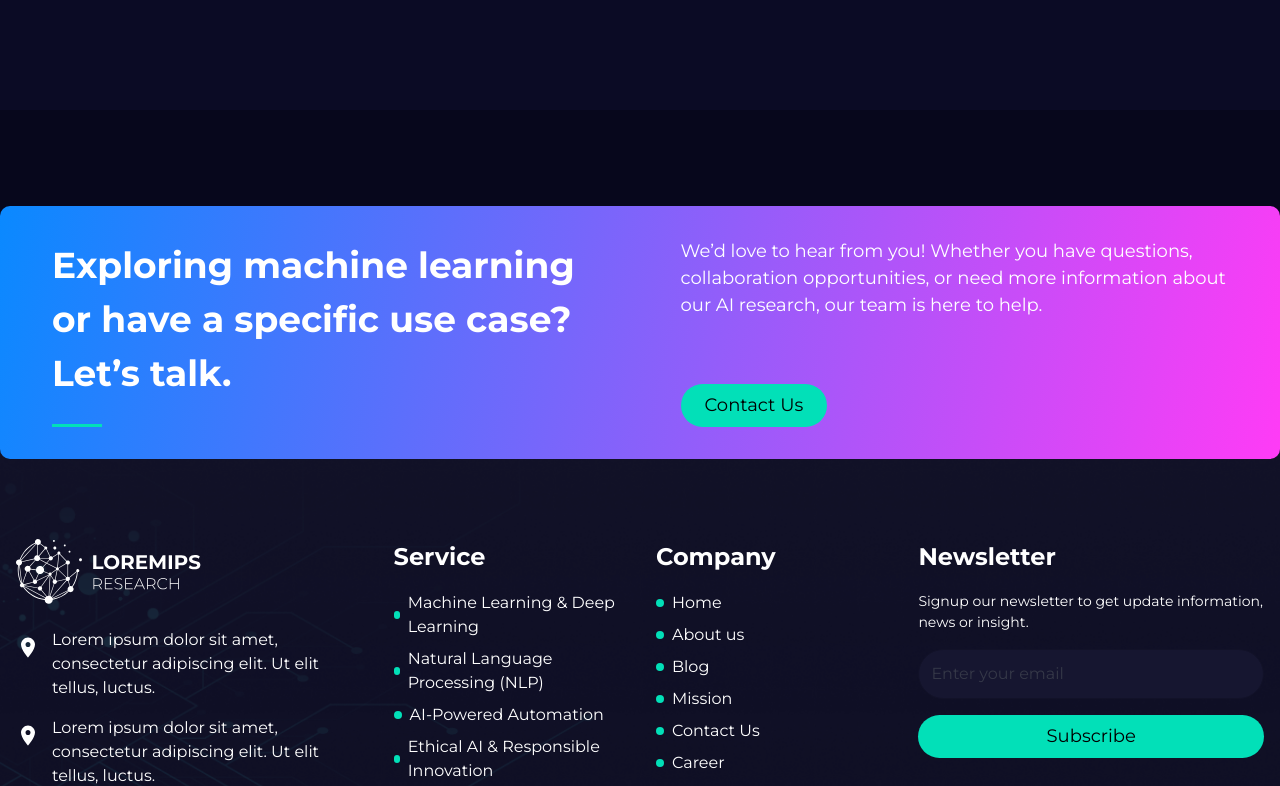
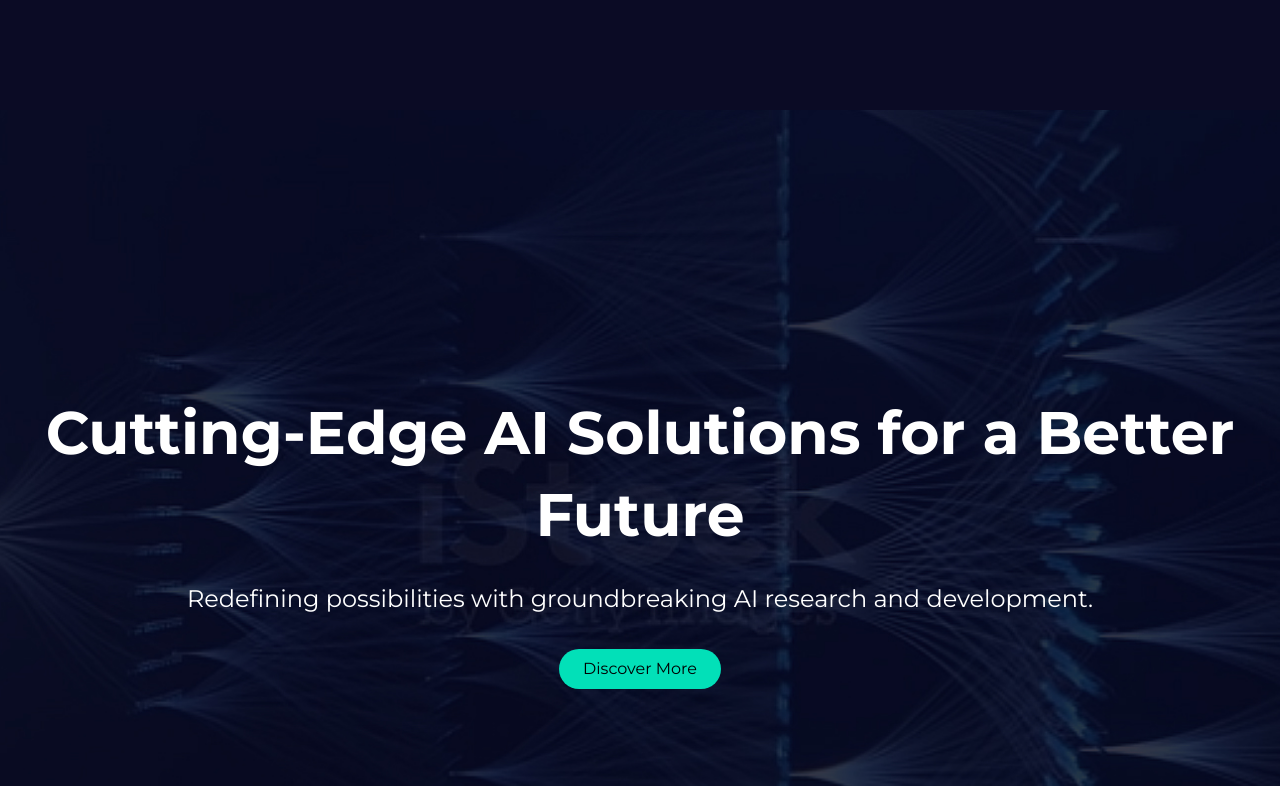
Before and after one commit to muaazkasbati/ai-research, a Next.js app: page /blogs in a window 1280 px wide. Shown: the part 2935-3721 px from the top of the page. Built offline with nearby package versions, Linux system fonts and the light colour scheme.

Commit message:
chnages done

```diff
--- a/src/components/home/BannerSection.jsx
+++ b/src/components/home/BannerSection.jsx
@@ -51,7 +51,7 @@ const BannerSection = () => {
         </motion.p>
         <motion.div variants={childVariants}>
           <Link
-            href="#"
+            href="/blogs"
             className="bg-[#02E0B8] text-black px-4 sm:px-5 md:px-6 py-2 rounded-[30px] inline-block font-montserrat"
           >
             {/* <motion.span
--- a/src/pages/blogs/index.jsx
+++ b/src/pages/blogs/index.jsx
@@ -2,6 +2,7 @@ import BlogCard from "@/components/blog/BlogCard";
 import Pagination from "@/components/blog/Pagination";
 import Footer from "@/components/Footer";
 import Header from "@/components/Header";
+import BannerSection from "@/components/home/BannerSection";
 import CallToAction from "@/components/home/CallToAction";
 import HeroSection from "@/components/home/HeroSection";
 import Head from "next/head";
@@ -116,6 +117,7 @@ export default function Blogs() {
                     />
                 </div>
             </section>
+            <BannerSection />
             <CallToAction />
             <Footer />
         </>
```
